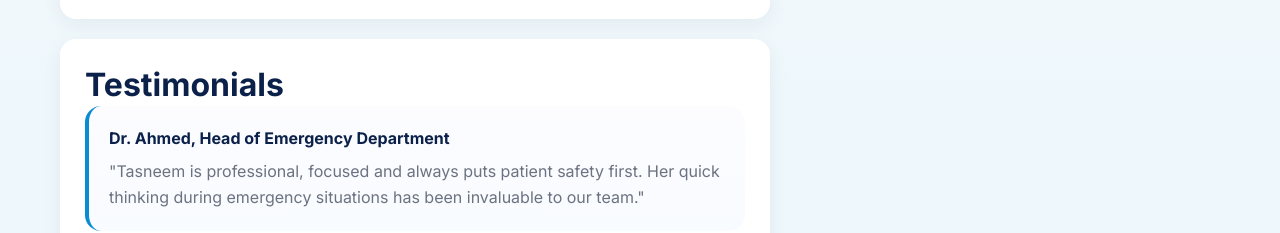
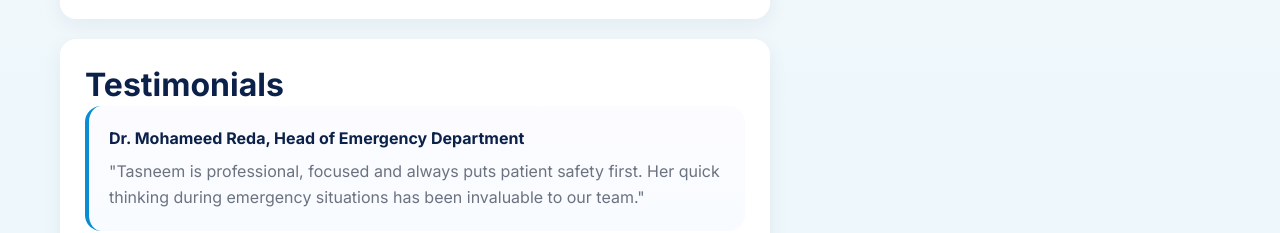
Before and after one commit to moo-galaxy/tasneem, a plain HTML site: page index.html in a window 1280 px wide. Shown: the part 2780-3013 px from the top of the page. Drawn offline with nearby package versions, Linux system fonts and the light colour scheme.

Commit message:
Update index.html

```diff
--- a/index.html
+++ b/index.html
@@ -1285,7 +1285,7 @@
                     <h2>Testimonials</h2>
                     <div class="testimonials">
                         <div class="test">
-                            <strong>Dr. Ahmed, Head of Emergency Department</strong>
+                            <strong>Dr. Mohameed Reda, Head of Emergency Department</strong>
                             <div class="muted">"Tasneem is professional, focused and always puts patient safety first.
                                 Her quick thinking during emergency situations has been invaluable to our team."</div>
                         </div>
@@ -1589,4 +1589,5 @@
     </script>
 </body>
 
+
 </html>
```
